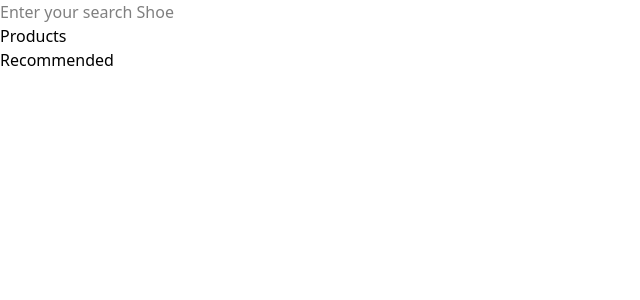
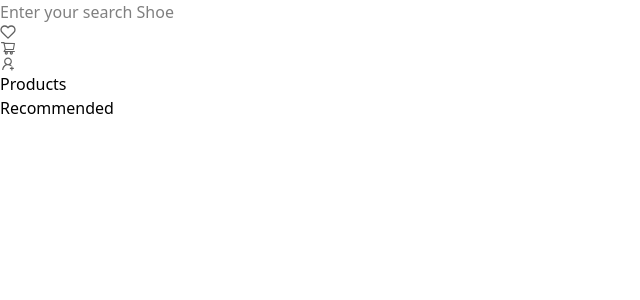
Before and after one commit to vansh-commits/ecom-demo, a React (Vite) app: page / in a window 1280 px wide. Shown: the top 300 px of the page, without its empty margins (0-640 px from the left). Built offline with nearby package versions, Linux system fonts and the light colour scheme.

Commit message:
made a css reset in index.css file

```diff
--- a/src/Navigation/Navigation.jsx
+++ b/src/Navigation/Navigation.jsx
@@ -1,15 +1,23 @@
 import React from 'react'
-import "../index.css"
+import { FiHeart } from 'react-icons/fi'
+import { AiOutlineShoppingCart } from 'react-icons/ai'
+import { AiOutlineUserAdd } from 'react-icons/ai'
 
 const Navigation = () => {
   return (
     <nav>
-      <div className='nav-container'>
+      <div className="nav-container">
         <input type="text" placeholder='Enter your search Shoe' className='search-input' />
       </div>
       <div className='profile-container'>
         <a href='#'>
-
+          <FiHeart className='nav-icons' />
+        </a>
+        <a href='#'>
+          <AiOutlineShoppingCart className='nav-icons' />
+        </a>
+        <a href='#' className="">
+          <AiOutlineUserAdd className='nav-icons' />
         </a>
       </div>
     </nav>
--- a/src/index.css
+++ b/src/index.css
@@ -1 +1,26 @@
 @import "tailwindcss";
+
+*{
+    padding: 0;
+    margin: 0;
+    box-sizing: border-box;
+}
+
+a{
+    text-decoration: none;
+    color: rgb(97, 97, 97);
+}
+
+li{
+    list-style: none;
+}
+
+.btns{
+    padding: 10px 20px;
+    margin-right: 6px;
+    background: transparent;
+    border: none;
+    border: 0.6px solid #ccc;
+    border-radius: 5px;
+    color : #323232;
+}
```
